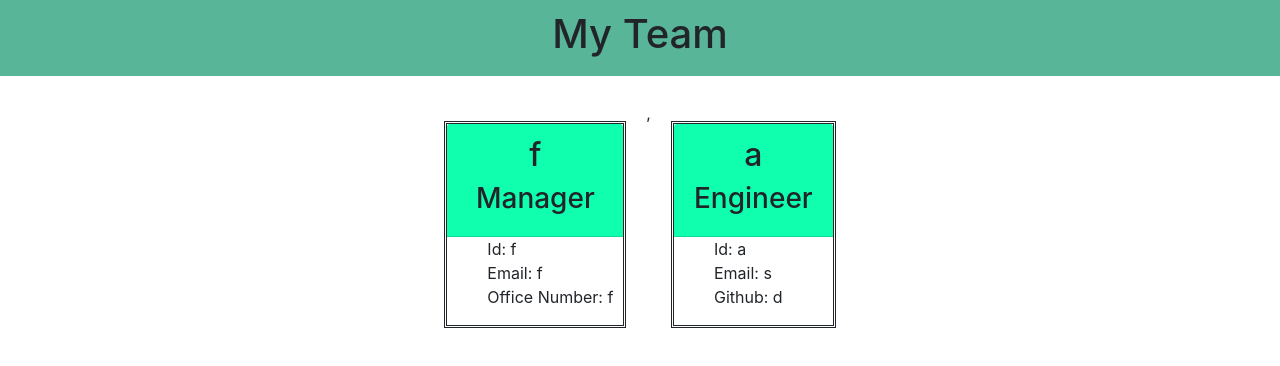
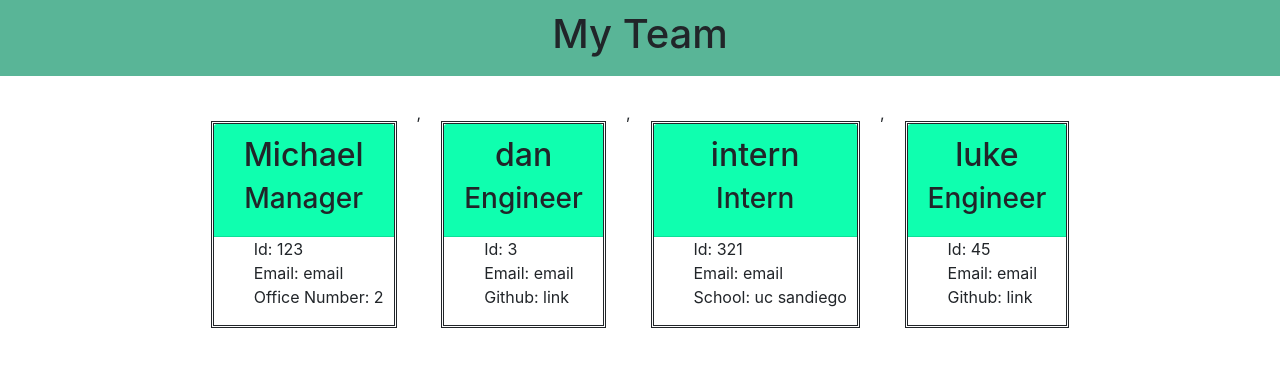
Before and after one commit to michaelyiu1/teamProfileGenerator, a website: page index.html in a window 1280 px wide. Drawn offline with nearby package versions, Linux system fonts and the light colour scheme.

Commit message:
added screenshot and updated readme

```diff
--- a/index.html
+++ b/index.html
@@ -19,29 +19,57 @@
                 <!--insert cards here-->
                 <div class="new-card">
         <div class="card-header">
-            <h2>f</h2>
+            <h2>Michael</h2>
             <h3>Manager</h3>
         </div>
         <div>
             <div class="user-info">
                 <ul>
-                    <li>Id: f</li>
-                    <li>Email: f</li>
-                    <li>Office Number: f</li>
+                    <li>Id: 123</li>
+                    <li>Email: email</li>
+                    <li>Office Number: 2</li>
                 </ul>
             </div>
         </div>
     </div>,<div class="new-card">
         <div class="card-header">
-            <h2>a</h2>
+            <h2>dan</h2>
             <h3>Engineer</h3>
         </div>
         <div>
             <div class="user-info">
                 <ul>
-                    <li>Id: a</li>
-                    <li>Email: s</li>
-                    <li>Github: d</li>
+                    <li>Id: 3</li>
+                    <li>Email: email</li>
+                    <li>Github: link</li>
+                </ul>
+            </div>
+        </div>
+    </div>,<div class="new-card">
+        <div class="card-header">
+            <h2>intern</h2>
+            <h3>Intern</h3>
+        </div>
+        <div>
+            <div class="user-info">
+                <ul>
+                    <li>Id: 321</li>
+                    <li>Email: email</li>
+                    <li>School: uc sandiego</li>
+                </ul>
+            </div>
+        </div>
+    </div>,<div class="new-card">
+        <div class="card-header">
+            <h2>luke</h2>
+            <h3>Engineer</h3>
+        </div>
+        <div>
+            <div class="user-info">
+                <ul>
+                    <li>Id: 45</li>
+                    <li>Email: email</li>
+                    <li>Github: link</li>
                 </ul>
             </div>
         </div>
```
Also changed, not shown: tests/Employee.test.js (+1 -1 lines), README.md, images/screenshot.PNG (added).
